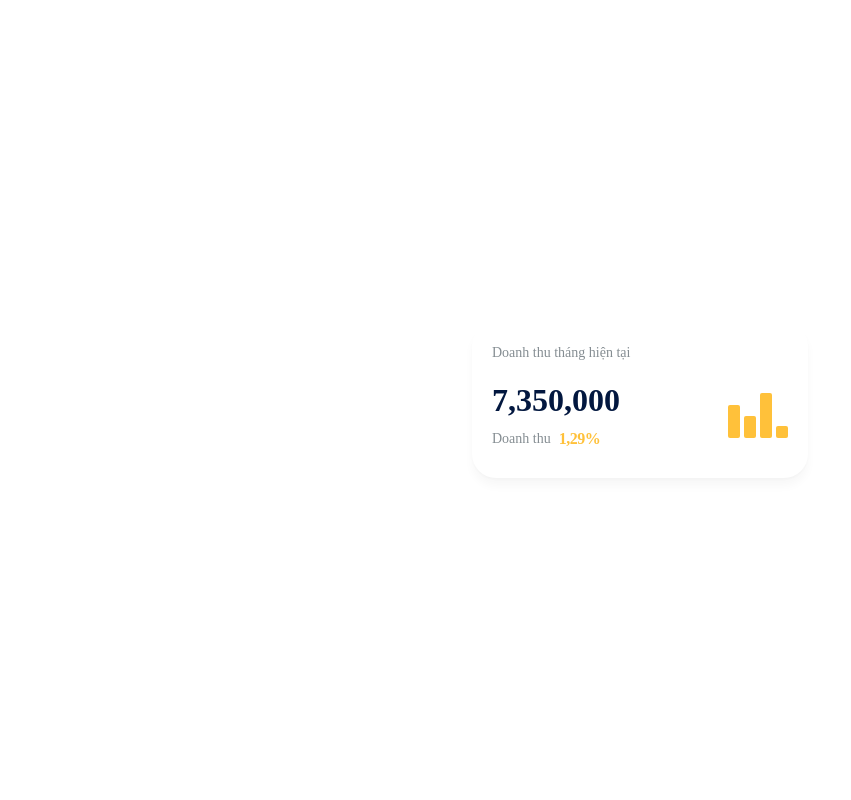
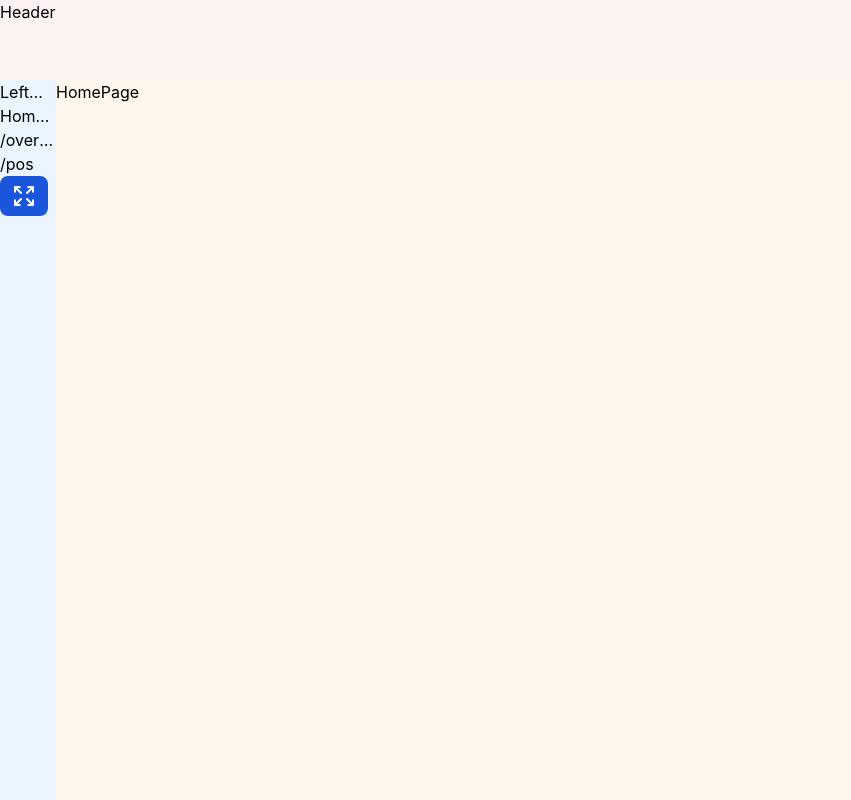
Before and after one commit to codeclubvn/erp-client, a React (Vite) app: page / in a window 1280 px wide. Shown: the top 800 px of the page, without its empty margins (0-851 px from the left). Built offline with nearby package versions, Linux system fonts and the light colour scheme.

Commit message:
feat: created card

```diff
--- a/src/App.tsx
+++ b/src/App.tsx
@@ -1,22 +1,7 @@
-import { Card } from './components/Card'
-// import { routes } from './routes'
+import { routes } from './routes'
 
 function App() {
-    return (
-        <div className="flex h-screen items-center justify-center">
-            <Card
-                price="7,350,000"
-                title="Doanh thu tháng hiện tại"
-                size="base"
-                background="base"
-                titleStyle="base"
-                priceStyle="base"
-                percentStyle="percentLow"
-                content="Doanh thu"
-                percentValue="1,29%"
-            />
-        </div>
-    )
+    return <>{routes}</>
 }
 
 export default App
--- a/src/components/index.ts
+++ b/src/components/index.ts
@@ -4,3 +4,4 @@ export * from './Alert'
 export * from './Toast'
 export * from './Form'
 export * from './NProgressHandler'
+export * from './Card'
```
